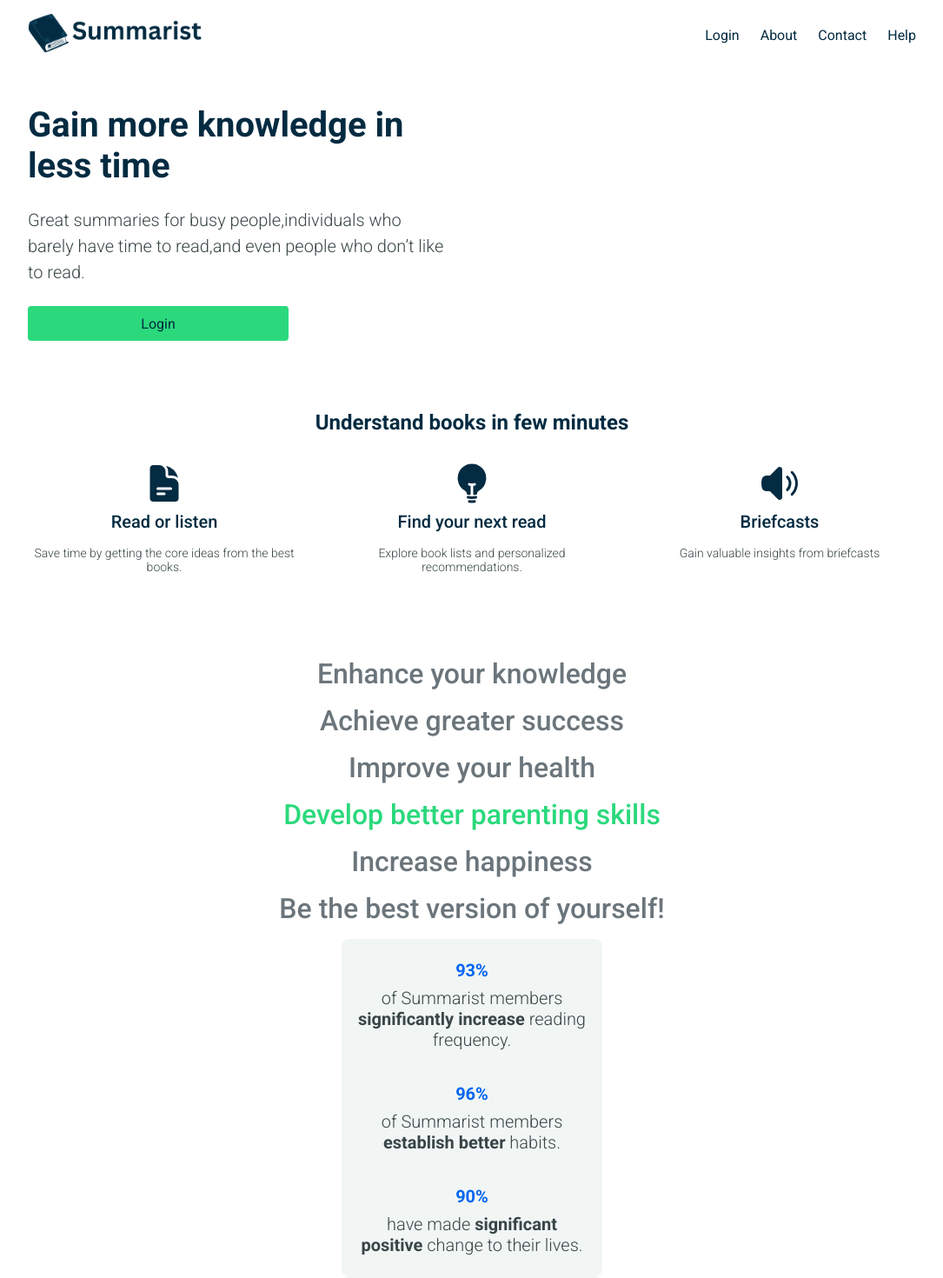
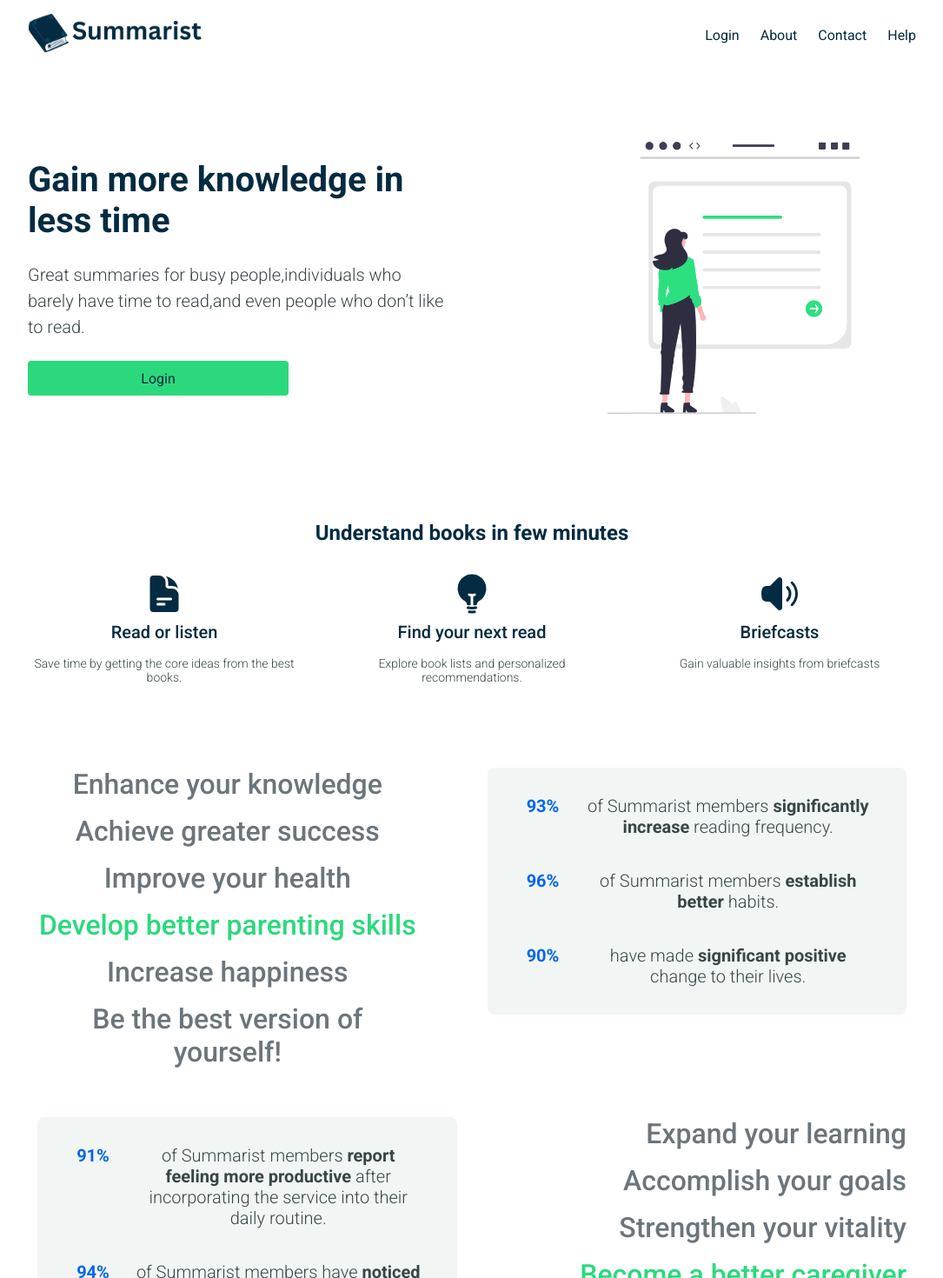
Before and after one commit to LowesPubAldi/summarist, a Next.js app: page / in a window 1280 px wide. Shown: the top 1470 px of the page at 87% size, without its empty margins (97-1182 px from the left). Built offline with nearby package versions, Linux system fonts and the light colour scheme.

Commit message:
CSS Fixes Home Page

```diff
--- a/src/app/globals.css
+++ b/src/app/globals.css
@@ -146,13 +146,11 @@ button:disabled {
 .landing__image--mask {
   max-width: 420px;
   display: block;
-  justify-content: flex-end;
 }
 
 .landing__image--mask img {
   width: 100%;
-  height: 100%;
-  max-width: 400px;
+  display: block;
 }
 
 .landing__content__title {
@@ -234,6 +232,7 @@ button:disabled {
 
 .statistics__wrapper {
   display: flex;
+  flex-direction: row;
   align-items: flex-start;
   gap: 80px;
   max-width: 1000px;
@@ -2102,6 +2101,10 @@ button:disabled {
 }
 
 @media (max-width: 768px) {
+  .landing__image--mask {
+  display: none;
+  }
+
   #footer .row {
     display: flex;
     flex-direction: column;
@@ -2249,6 +2252,11 @@ button:disabled {
 }
 
 @media (max-width: 375px) {
+  .landing__image--mask {
+  display: none;
+}
+
+
   .for-you__books {
     grid-template-columns: repeat(2, 1fr);
     gap: 16px;
@@ -2269,18 +2277,13 @@ button:disabled {
     width: auto;
     flex: 1;
   }
-}
-
-   .landing__image--mask {
-    display: none;
-  }
 
   .statistics__wrapper {
-    flex-direction: column;
-    align-items: center;
-    margin: 0 auto;
-    justify-content: center;
-    gap: 16px;
+  flex-direction: column;
+  align-items: center;
+  margin: 0 auto;
+  justify-content: center;
+  gap: 16px;
   }
 
   .statistics__content--details {
@@ -2381,3 +2384,4 @@ button:disabled {
 .book__about {
   margin-left: 100px;
 }
+}
```
